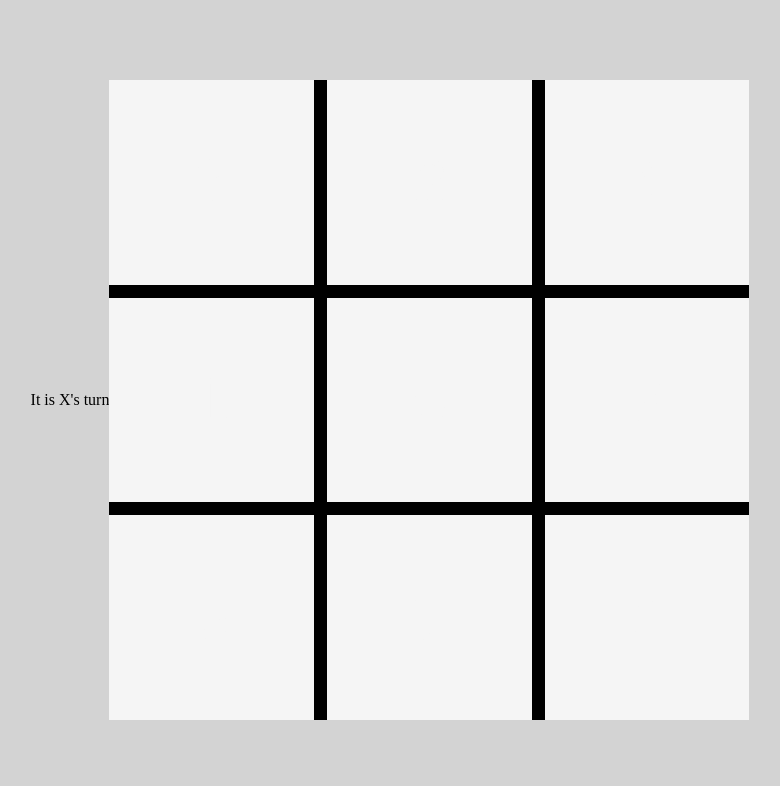
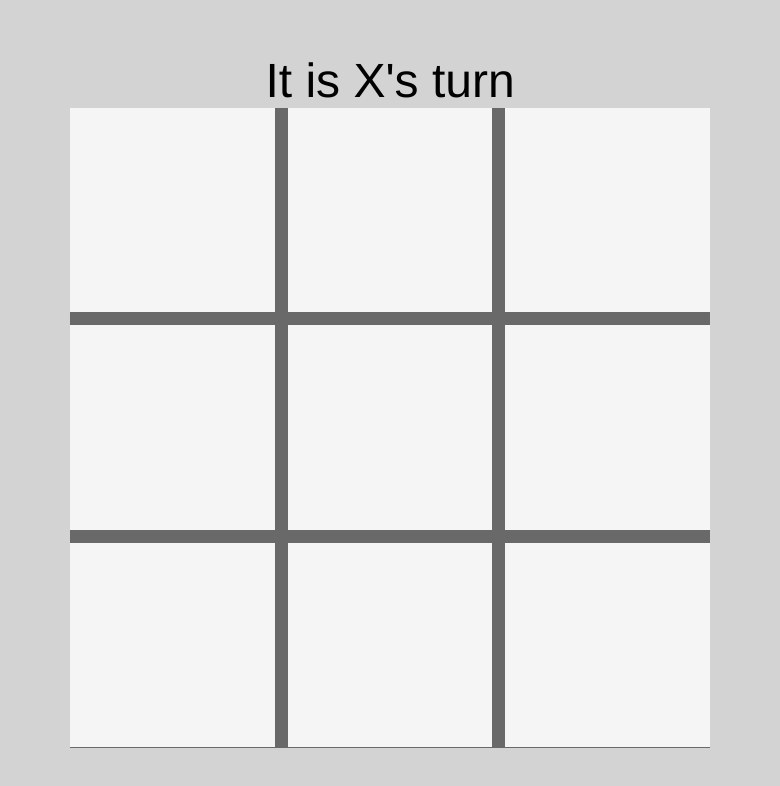
Before and after one commit to elliot-huck/tic-tac-toe, a plain HTML site: page index.html in a window 1280 px wide. Shown: the whole page, without its empty margins (250-1030 px from the left). Drawn offline with Linux system fonts and the light colour scheme.

Commit message:
Made status header look nice

```diff
--- a/main.css
+++ b/main.css
@@ -9,7 +9,13 @@ body {
   display: flex;
   justify-content: center;
   align-items: center;
+  flex-flow: column nowrap;
   height: 100vh;
+}
+
+#status {
+  font-size: 3em;
+  font-family: Helvetica, Arial, sans-serif;
 }
 
 #board {
@@ -17,7 +23,7 @@ body {
   flex-flow: row wrap;
   height: 80vmin;
   width: 80vmin;
-  background-color: black;
+  background-color: dimgray;
   justify-content: space-between;
   align-content: space-between;
 
```
